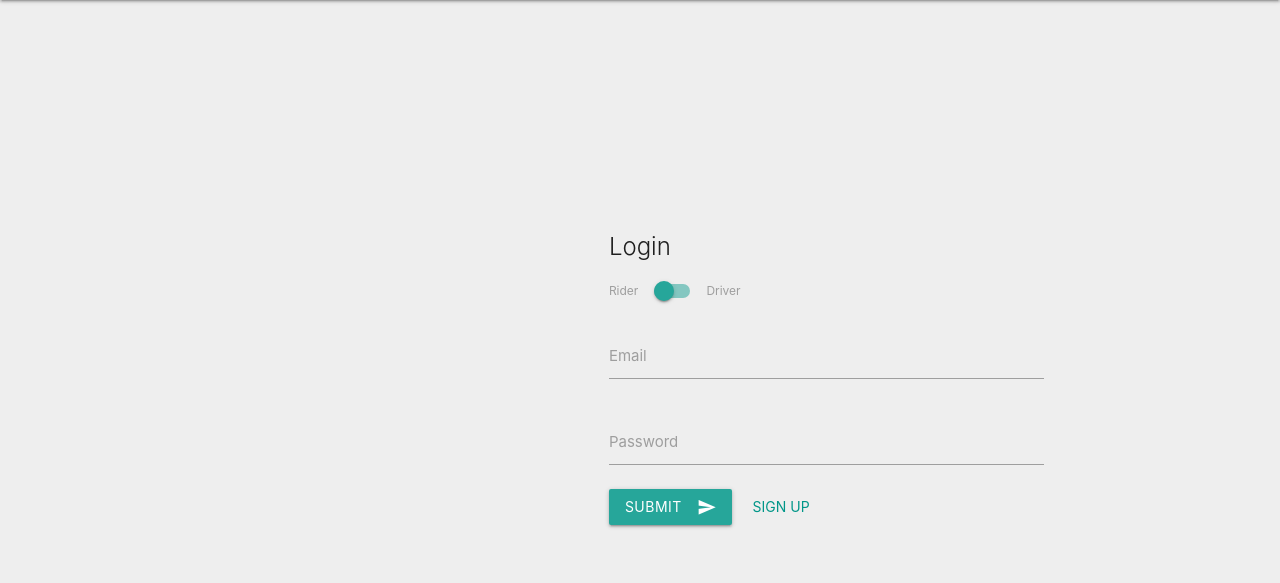
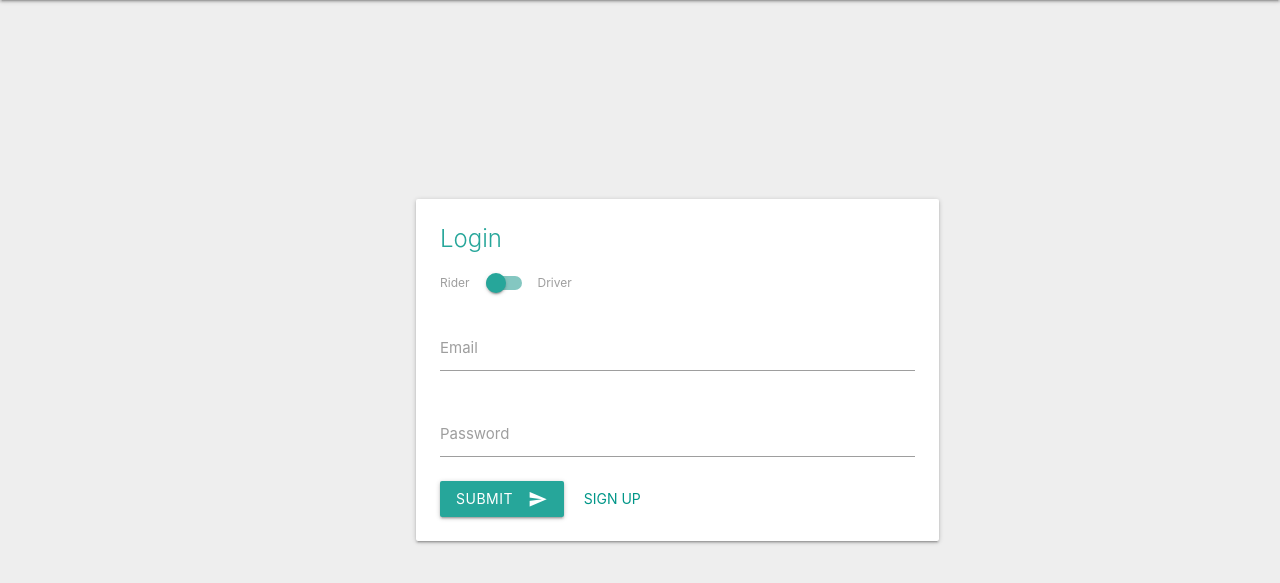
Before and after one commit to WonderGinger/Let-it-Fly, a PHP site: page /sign-in.php in a window 1280 px wide. Shown: the part 60-643 px from the top of the page. Run offline with PHP 8.4, Linux system fonts and the light colour scheme; some libraries are stand-ins or nearby versions.

Commit message:
Fixed frontend look & design issues, added logic for driver vs rider passwords

```diff
--- a/htdocs/sign-in.php
+++ b/htdocs/sign-in.php
@@ -1,40 +1,52 @@
 <?php
-$user_checkbox = NULL;
 
-
-/* USAGE:
- *  Currently a test version of the code using
- *  only my local test server with a test table.
- *  This can be adapter once the backend is officially created.
- *    Additionally, some of this validation should be done in JavaScript
- *    rather than using php's die function.
- */
 require_once 'utility.php';
 
+// Connect to let_it_fly database
 $ini = parse_ini_file("../private/let-it-fly.ini");
 $link = mysqli_connect($ini["host"], $ini["user"], $ini["pass"], $ini["dbname"]);
-if (!$link) {
-  // DISPLAY SERVER ERROR PAGE
-  header("Location: http://www.sjsu.edu/");
-  exit();
-}
+if (!$link) display_error_page();
+
 if ($_SERVER["REQUEST_METHOD"] === "POST") {
   $user = empty($_POST["checkbox"]) ? "riders" : "drivers";
   $email = mysql_entities_fix_string($link, $_POST["email"]);
+
+  $query = "SELECT * FROM $user WHERE email='$email'";
+
+  // Main log-in logic
+  $result = $link->query($query);
+  if(!$result) display_error_page();
+  elseif($result->num_rows) {
+
+    // Get matching row (there should only be one)
+    $row = $result->fetch_array(MYSQLI_NUM);
+    // Sanitize string
     $password = mysql_entities_fix_string($link, $_POST["password"]);
+    // Hash entered password
+    $password = password_hash($password, PASSWORD_DEFAULT);
 
-  $password = password_hash($password, PASSWORD_DEFAULT);
-  $query = "SELECT * FROM riders WHERE email='$email'";
+    // Check password against database
+    if($password == $row[2]){
+      // Store session variables
+      session_start();
+      $_SESSION['logged_in'] = true;
+      $_SESSION['user'] = $user;
+      $_SESSION['email'] = $email;
 
+      // If the redirection is 1 line of code this can turn into ?: operator.
+      if($user == "drivers"){
+        // TODO: Redirect to driver page
 
-  $result = $link->query($query);
-  if(!$result) header("Location: http://www.sjsu.edu/");
-  elseif($result->num_rows) {
-    $row = $result->fetch_array(MYSQLI_NUM);
+      }
+      elseif($user == "riders"){
+        // TODO: Redirect to rider page
+      }
+      else {
+        display_error_page();
+      }
+    }
     $result->close();
-    print_r($row);
   }
-
 }
 
 ?>
@@ -75,12 +87,13 @@ if ($_SERVER["REQUEST_METHOD"] === "POST") {
         <div class="valign-table">
           <div class="valign-table-cell">
             <div class="row">
-              <div class="col s12 m10 l7 offset-m1 offset-l5">
+              <div class="col s12 m10 l7 offset-m1 offset-l3">
                 <div class="card">
+                  <div class="card-content">
+                    <span class="card-title teal-text text-lighten-1">Login</span>
 
                     <!-- Main form area: 1 column padding on left and right -->
-                  <form class="col s10 offset-s1 card-content" id="login" method="POST">
-                    <div class="card-title">Login</div>
+                    <form method="post" action="sign-in">
 
                       <!-- Rider login switch -->
                       <div class="switch">
@@ -108,9 +121,10 @@ if ($_SERVER["REQUEST_METHOD"] === "POST") {
                         <button class="btn waves-effect waves-light" type="submit" id="submit" name="submit">Submit
                             <i class="material-icons right">send</i>
                         </button>
-                      <a class="teal-text btn-flat waves-dark" href="sign-up.php">SIGN UP</a>
+                        <a class="teal-text btn-flat waves-dark" href="../sign-up">SIGN UP</a>
                       </div>
                     </form>
+                  </div>
                 </div>
               </div>
             </div>
```
Lines whose indentation alone changed are shown as unchanged.
